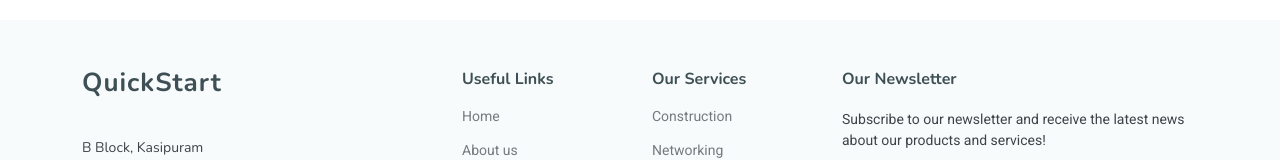
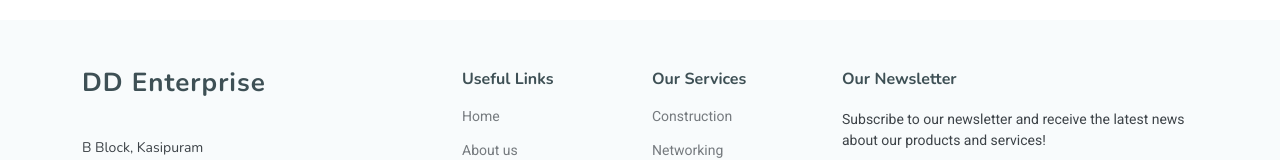
Before and after one commit to Sridharan2/DDEnterprise, a plain HTML site: page index.html in a window 1280 px wide. Shown: the part 4333-4493 px from the top of the page. Drawn offline with nearby package versions, Linux system fonts and the light colour scheme.

Commit message:
Update index.html

```diff
--- a/index.html
+++ b/index.html
@@ -27,13 +27,6 @@
   <!-- Main CSS File -->
   <link href="assets/css/main.css" rel="stylesheet">
 
-  <!-- =======================================================
-  * Template Name: QuickStart
-  * Template URL: https://bootstrapmade.com/quickstart-bootstrap-startup-website-template/
-  * Updated: Jun 29 2024 with Bootstrap v5.3.3
-  * Author: BootstrapMade.com
-  * License: https://bootstrapmade.com/license/
-  ======================================================== -->
 </head>
 
 <body class="index-page">
@@ -476,7 +469,7 @@
       <div class="row gy-4">
         <div class="col-lg-4 col-md-6 footer-about">
           <a href="index.html" class="logo d-flex align-items-center">
-            <span class="sitename">QuickStart</span>
+            <span class="sitename">DD Enterprise</span>
           </a>
           <div class="footer-contact pt-3">
             <p>B Block, Kasipuram</p>
```
